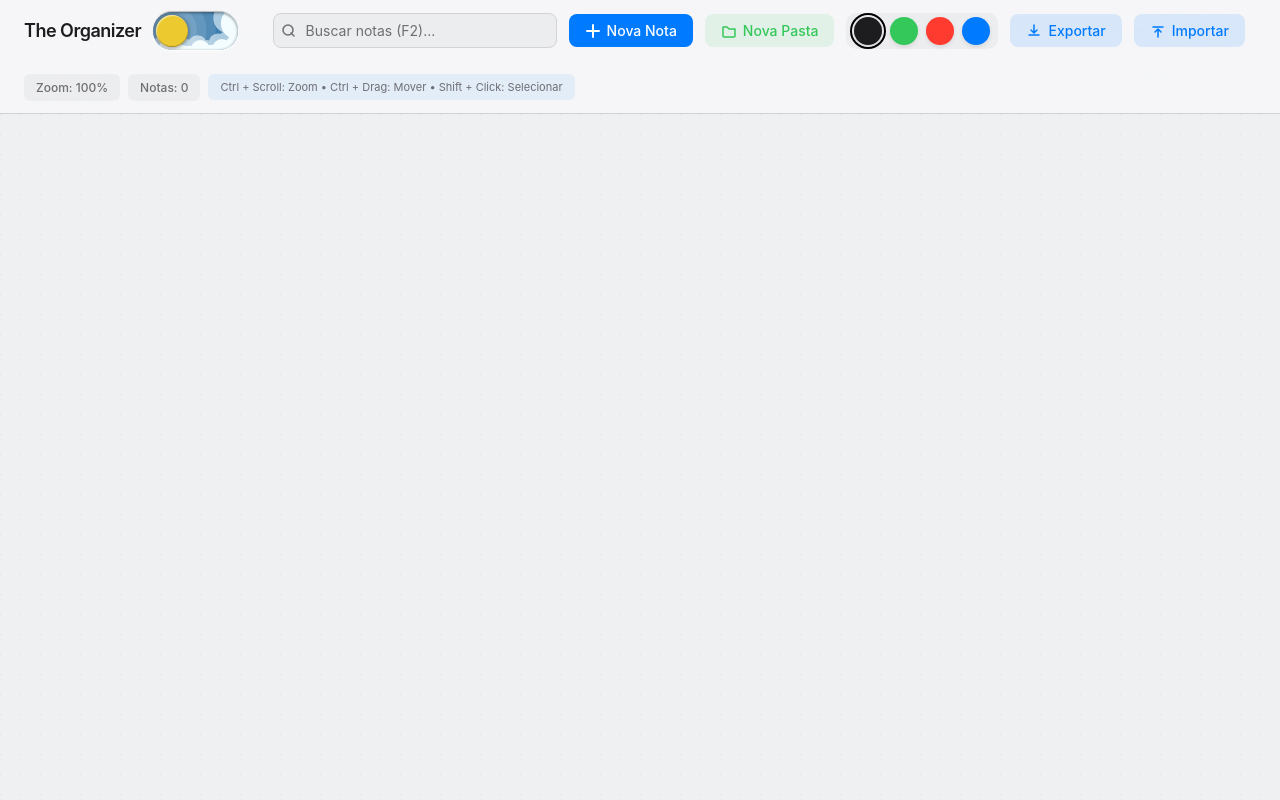
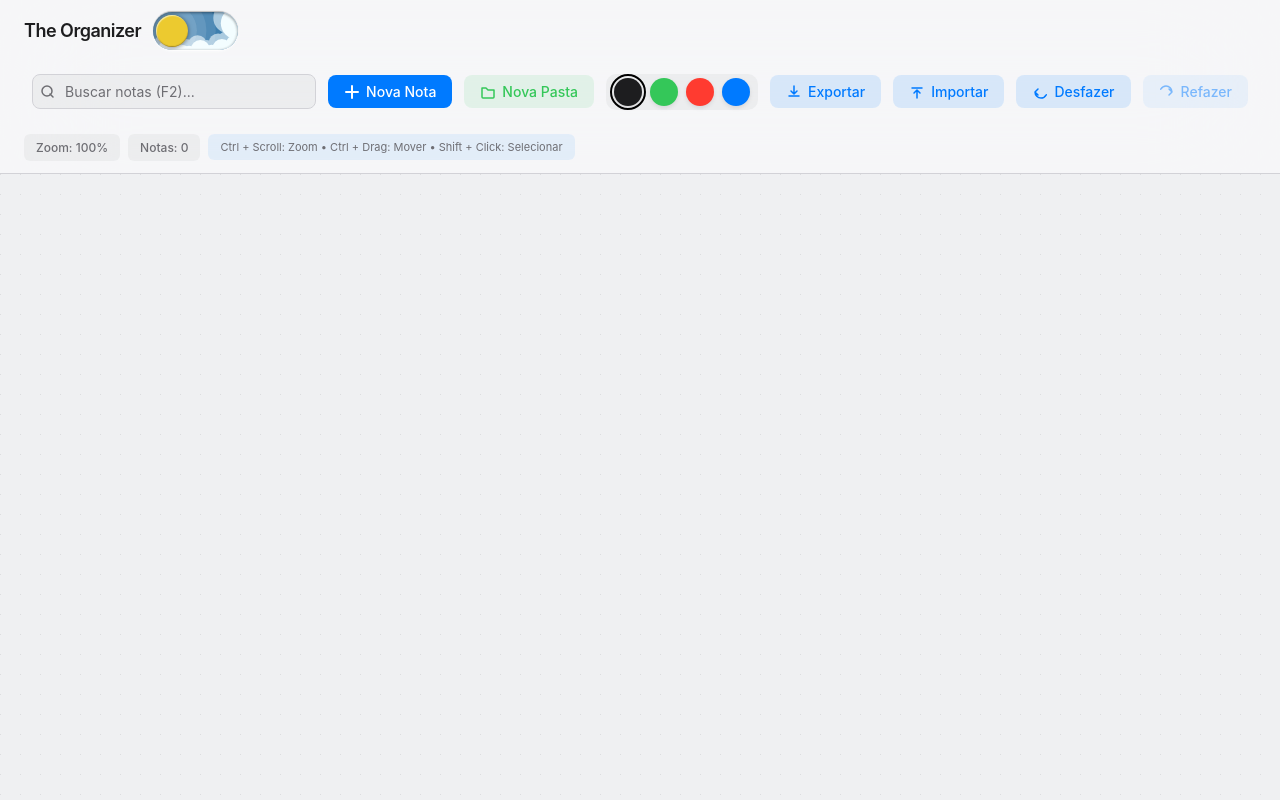
Before and after one commit to jhonatandasilvadev/the-organizer, a React (Vite) app: page / in a window 1280 px wide. Built offline with nearby package versions, Linux system fonts and the light colour scheme.

Commit message:
feat: adicionar undo/redo (F5) com histÃ³rico de aÃ§Ãµes

```diff
--- a/src/App.tsx
+++ b/src/App.tsx
@@ -5,6 +5,7 @@ import { Note, Folder } from './types'
 import { computeFolderPosition, generateFolderName } from './utils/folderUtils'
 import { GRID_SIZE, snapToGrid as snapToGridUtil } from './utils/gridUtils'
 import { isStoredNotesPayload, isStoredFoldersPayload } from './utils/storageUtils'
+import { HistoryManager } from './utils/historyUtils'
 import './App.css'
 
 const COLORS = [
@@ -35,6 +36,8 @@ function App() {
     originals: Record<string, { x: number; y: number }>
   }>({ anchorId: null, originals: {} })
   const nextZIndexRef = useRef(1)
+  const historyManagerRef = useRef(new HistoryManager())
+  const isHistoryActionRef = useRef(false)
   const snapToGrid = useCallback((value: number) => snapToGridUtil(value, GRID_SIZE), [])
 
   // Carregar notas e pastas do localStorage
@@ -77,6 +80,53 @@ function App() {
       }
     }
   }, [])
+
+  // Salvar estado no histórico (com debounce para evitar muitos estados)
+  const isInitialLoadRef = useRef(true)
+  const historyTimeoutRef = useRef<NodeJS.Timeout | null>(null)
+
+  useEffect(() => {
+    // Ignora durante carregamento inicial
+    if (isInitialLoadRef.current) {
+      isInitialLoadRef.current = false
+      // Inicializa histórico com estado atual após carregamento
+      setTimeout(() => {
+        isHistoryActionRef.current = true
+        historyManagerRef.current.initialize({
+          notes,
+          folders,
+          nextZIndex: nextZIndexRef.current,
+        })
+        isHistoryActionRef.current = false
+      }, 200)
+      return
+    }
+
+    // Ignora durante ações de undo/redo
+    if (isHistoryActionRef.current) {
+      isHistoryActionRef.current = false
+      return
+    }
+
+    // Debounce: adiciona ao histórico após 500ms de inatividade
+    if (historyTimeoutRef.current) {
+      clearTimeout(historyTimeoutRef.current)
+    }
+
+    historyTimeoutRef.current = setTimeout(() => {
+      historyManagerRef.current.push({
+        notes,
+        folders,
+        nextZIndex: nextZIndexRef.current,
+      })
+    }, 500)
+
+    return () => {
+      if (historyTimeoutRef.current) {
+        clearTimeout(historyTimeoutRef.current)
+      }
+    }
+  }, [notes, folders])
 
   // Salvar notas no localStorage
   useEffect(() => {
@@ -536,6 +586,7 @@ function App() {
           const confirmMessage = `Importar ${data.notes.length} nota(s) e ${data.folders.length} pasta(s)?\n\nIsso irá substituir todos os dados atuais.`
           if (!window.confirm(confirmMessage)) return
 
+          isHistoryActionRef.current = true
           setNotes(data.notes || [])
           setFolders(data.folders || [])
           if (typeof data.nextZIndex === 'number') {
@@ -546,6 +597,11 @@ function App() {
           setSearchQuery('')
           setPan({ x: 0, y: 0 })
           setZoom(1)
+          historyManagerRef.current.initialize({
+            notes: data.notes || [],
+            folders: data.folders || [],
+            nextZIndex: data.nextZIndex || 1,
+          })
 
           alert('Dados importados com sucesso!')
         } catch (error) {
@@ -556,6 +612,78 @@ function App() {
       reader.readAsText(file)
     }
     input.click()
+  }, [])
+
+  // Undo/Redo
+  const handleUndo = useCallback(() => {
+    const state = historyManagerRef.current.undo()
+    if (state) {
+      isHistoryActionRef.current = true
+      setNotes(state.notes as Note[])
+      setFolders(state.folders as Folder[])
+      nextZIndexRef.current = state.nextZIndex
+      // Atualiza estado do histórico imediatamente
+      setTimeout(() => {
+        setHistoryState({
+          canUndo: historyManagerRef.current.canUndo(),
+          canRedo: historyManagerRef.current.canRedo(),
+        })
+      }, 0)
+    }
+  }, [])
+
+  const handleRedo = useCallback(() => {
+    const state = historyManagerRef.current.redo()
+    if (state) {
+      isHistoryActionRef.current = true
+      setNotes(state.notes as Note[])
+      setFolders(state.folders as Folder[])
+      nextZIndexRef.current = state.nextZIndex
+      // Atualiza estado do histórico imediatamente
+      setTimeout(() => {
+        setHistoryState({
+          canUndo: historyManagerRef.current.canUndo(),
+          canRedo: historyManagerRef.current.canRedo(),
+        })
+      }, 0)
+    }
+  }, [])
+
+  // Atalhos de teclado para Undo/Redo
+  useEffect(() => {
+    const handleKeyDown = (e: KeyboardEvent) => {
+      if ((e.ctrlKey || e.metaKey) && e.key === 'z' && !e.shiftKey) {
+        e.preventDefault()
+        if (historyManagerRef.current.canUndo()) {
+          handleUndo()
+        }
+      } else if (
+        ((e.ctrlKey || e.metaKey) && e.key === 'y') ||
+        ((e.ctrlKey || e.metaKey) && e.shiftKey && e.key === 'z')
+      ) {
+        e.preventDefault()
+        if (historyManagerRef.current.canRedo()) {
+          handleRedo()
+        }
+      }
+    }
+
+    window.addEventListener('keydown', handleKeyDown)
+    return () => window.removeEventListener('keydown', handleKeyDown)
+  }, [handleUndo, handleRedo])
+
+  // Estado para forçar re-render quando histórico mudar
+  const [historyState, setHistoryState] = useState({ canUndo: false, canRedo: false })
+
+  // Atualiza estado do histórico periodicamente (para refletir mudanças após debounce)
+  useEffect(() => {
+    const interval = setInterval(() => {
+      setHistoryState({
+        canUndo: historyManagerRef.current.canUndo(),
+        canRedo: historyManagerRef.current.canRedo(),
+      })
+    }, 200)
+    return () => clearInterval(interval)
   }, [])
 
   // Obter nome da pasta atual
@@ -584,6 +712,10 @@ function App() {
         onSearchChange={setSearchQuery}
         onExport={handleExport}
         onImport={handleImport}
+        onUndo={handleUndo}
+        onRedo={handleRedo}
+        canUndo={historyState.canUndo}
+        canRedo={historyState.canRedo}
       />
       <Canvas
         notes={currentNotes}
--- a/src/components/Toolbar.css
+++ b/src/components/Toolbar.css
@@ -85,6 +85,17 @@
 
 .toolbar-btn.secondary:active {
   transform: translateY(0);
+}
+
+.toolbar-btn:disabled {
+  opacity: 0.5;
+  cursor: not-allowed;
+  pointer-events: none;
+}
+
+.toolbar-btn:disabled:hover {
+  transform: none;
+  background: inherit;
 }
 
 .selection-actions {
--- a/src/components/Toolbar.tsx
+++ b/src/components/Toolbar.tsx
@@ -24,6 +24,10 @@ interface ToolbarProps {
   onSearchChange?: (query: string) => void
   onExport?: () => void
   onImport?: () => void
+  onUndo?: () => void
+  onRedo?: () => void
+  canUndo?: boolean
+  canRedo?: boolean
 }
 
 function Toolbar({
@@ -47,6 +51,10 @@ function Toolbar({
   onSearchChange,
   onExport,
   onImport,
+  onUndo,
+  onRedo,
+  canUndo = false,
+  canRedo = false,
 }: ToolbarProps) {
   const [localSearchQuery, setLocalSearchQuery] = useState(searchQuery)
   const searchInputRef = useRef<HTMLInputElement>(null)
@@ -248,7 +256,11 @@ function Toolbar({
         )}
 
         {onExport && (
-          <button className="toolbar-btn secondary" onClick={onExport} title="Exportar dados (JSON)">
+          <button
+            className="toolbar-btn secondary"
+            onClick={onExport}
+            title="Exportar dados (JSON)"
+          >
             <svg width="16" height="16" viewBox="0 0 16 16">
               <path
                 d="M8 2V10M8 10L5 7M8 10L11 7M3 12H13"
@@ -264,7 +276,11 @@ function Toolbar({
         )}
 
         {onImport && (
-          <button className="toolbar-btn secondary" onClick={onImport} title="Importar dados (JSON)">
+          <button
+            className="toolbar-btn secondary"
+            onClick={onImport}
+            title="Importar dados (JSON)"
+          >
             <svg width="16" height="16" viewBox="0 0 16 16">
               <path
                 d="M8 14V6M8 6L5 9M8 6L11 9M3 4H13"
@@ -276,6 +292,48 @@ function Toolbar({
               />
             </svg>
             Importar
+          </button>
+        )}
+
+        {onUndo && (
+          <button
+            className="toolbar-btn secondary"
+            onClick={onUndo}
+            disabled={!canUndo}
+            title="Desfazer (Ctrl+Z)"
+          >
+            <svg width="16" height="16" viewBox="0 0 16 16">
+              <path
+                d="M3 8C3 11.3137 5.68629 14 9 14C11.2091 14 13.1313 12.6569 14.2426 10.7574M3 8L6 5M3 8L6 11"
+                stroke="currentColor"
+                strokeWidth="1.5"
+                strokeLinecap="round"
+                strokeLinejoin="round"
+                fill="none"
+              />
+            </svg>
+            Desfazer
+          </button>
+        )}
+
+        {onRedo && (
+          <button
+            className="toolbar-btn secondary"
+            onClick={onRedo}
+            disabled={!canRedo}
+            title="Refazer (Ctrl+Y ou Ctrl+Shift+Z)"
+          >
+            <svg width="16" height="16" viewBox="0 0 16 16">
+              <path
+                d="M13 8C13 4.68629 10.3137 2 7 2C4.79086 2 2.86869 3.34315 1.75736 5.24264M13 8L10 5M13 8L10 11"
+                stroke="currentColor"
+                strokeWidth="1.5"
+                strokeLinecap="round"
+                strokeLinejoin="round"
+                fill="none"
+              />
+            </svg>
+            Refazer
           </button>
         )}
 
--- /dev/null
+++ b/src/utils/historyUtils.ts
@@ -0,0 +1,69 @@
+export interface HistoryState {
+  notes: unknown[]
+  folders: unknown[]
+  nextZIndex: number
+}
+
+export class HistoryManager {
+  private history: HistoryState[] = []
+  private currentIndex = -1
+  private maxHistorySize = 50
+
+  push(state: HistoryState): void {
+    // Remove qualquer estado futuro se estivermos no meio do histórico
+    if (this.currentIndex < this.history.length - 1) {
+      this.history = this.history.slice(0, this.currentIndex + 1)
+    }
+
+    // Adiciona novo estado
+    this.history.push(JSON.parse(JSON.stringify(state))) // Deep clone
+    this.currentIndex = this.history.length - 1
+
+    // Limita o tamanho do histórico
+    if (this.history.length > this.maxHistorySize) {
+      this.history.shift()
+      this.currentIndex = this.maxHistorySize - 1
+    }
+  }
+
+  undo(): HistoryState | null {
+    if (this.currentIndex > 0) {
+      this.currentIndex -= 1
+      return JSON.parse(JSON.stringify(this.history[this.currentIndex])) // Deep clone
+    }
+    return null
+  }
+
+  redo(): HistoryState | null {
+    if (this.currentIndex < this.history.length - 1) {
+      this.currentIndex += 1
+      return JSON.parse(JSON.stringify(this.history[this.currentIndex])) // Deep clone
+    }
+    return null
+  }
+
+  canUndo(): boolean {
+    return this.currentIndex > 0
+  }
+
+  canRedo(): boolean {
+    return this.currentIndex < this.history.length - 1
+  }
+
+  getCurrentState(): HistoryState | null {
+    if (this.currentIndex >= 0 && this.currentIndex < this.history.length) {
+      return JSON.parse(JSON.stringify(this.history[this.currentIndex])) // Deep clone
+    }
+    return null
+  }
+
+  clear(): void {
+    this.history = []
+    this.currentIndex = -1
+  }
+
+  initialize(state: HistoryState): void {
+    this.clear()
+    this.push(state)
+  }
+}
```
